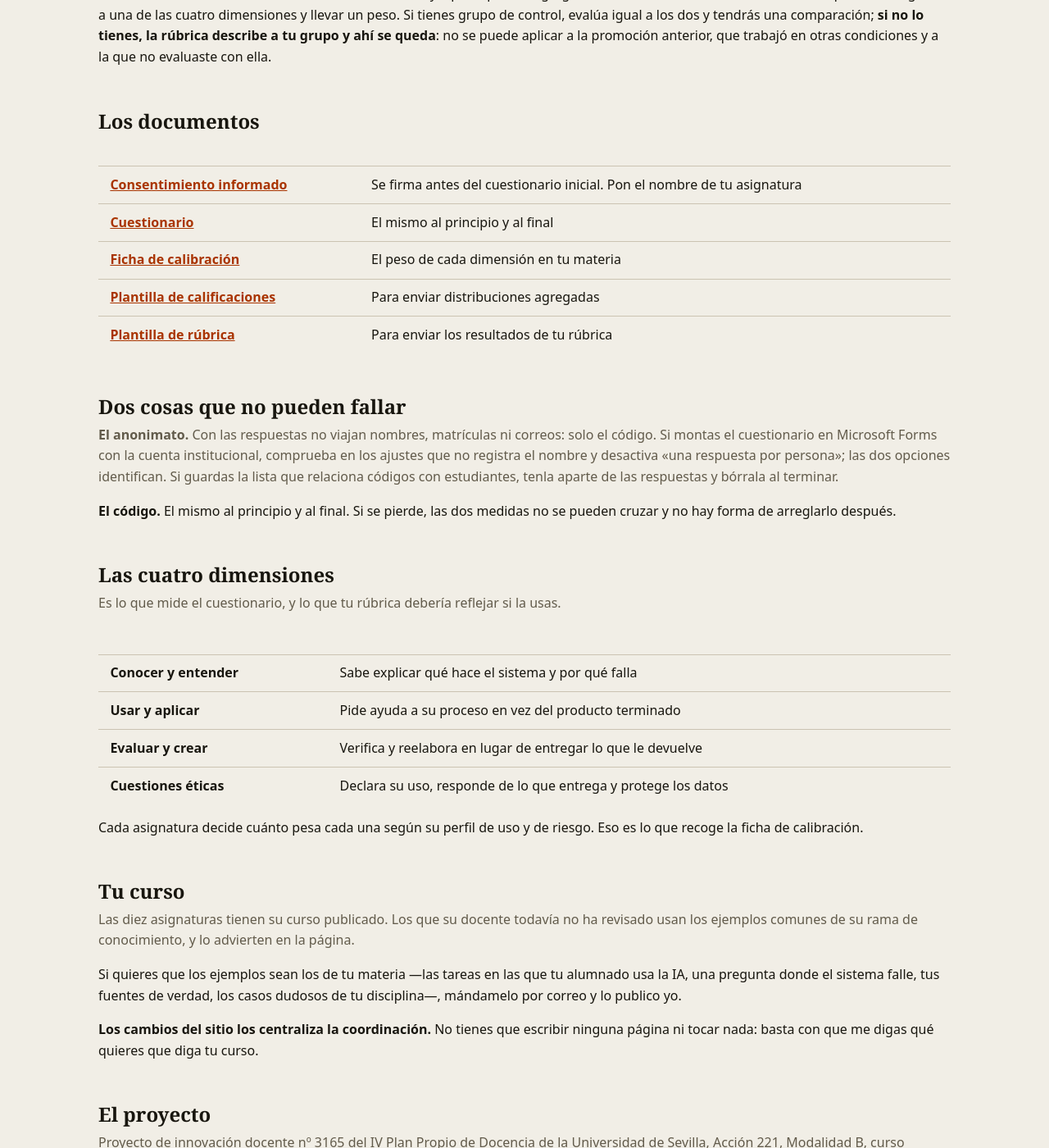
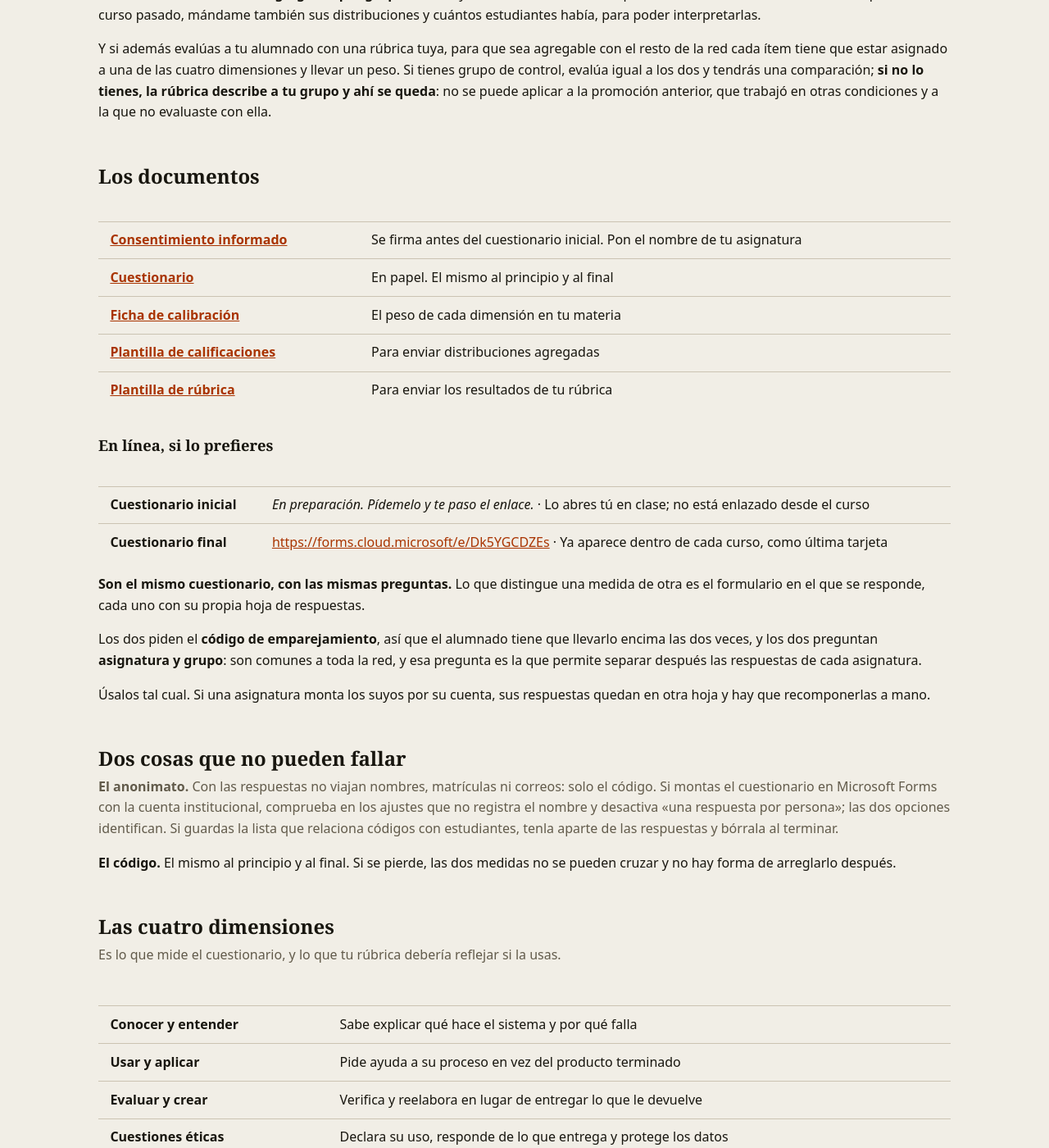
Before and after one commit to jorgeBIGS/innovacion-US-3165, a Jekyll site: the page built from profesorado.md, in a window 1280 px wide and 1400 px high, scrolled down 806 px. Shown: the whole window at 82% size. Built offline with Jekyll 4.4.1, drawn with Linux system fonts in a browser that asks for light colours; some of the changed text lies outside the part shown.

Commit message:
Cuestionario en línea también para la medida inicial
Los dos formularios son idénticos y comunes a toda la red: lo que
distingue una medida de otra es en cuál se responde, porque cada uno
tiene su hoja de respuestas, y la pregunta de asignatura y grupo
permite separarlas después. Así la coordinación recoge todo en dos
hojas en vez de perseguir diez.

El inicial no se enlaza desde el curso ni se publica: lo abre el
docente en clase. Si circulara, alguien podría responderlo con las
lecciones ya leídas y la medida de partida dejaría de serlo. El final
sigue siendo la tarjeta de cierre del curso.

La pregunta de cuántas lecciones ha leído pasa a estar en los dos: en
el inicial la respuesta esperable es ninguna, y sirve para comprobar
que nadie llega con el curso hecho.

Co-Authored-By: Claude Opus 5 <noreply@anthropic.com>

```diff
--- a/_config.yml
+++ b/_config.yml
@@ -5,8 +5,14 @@ description: >-
 lang: es
 github_url: https://github.com/jorgeBIGS/innovacion-US-3165
 
-# Formulario de autoevaluación común a toda la red. Una asignatura puede usar otro
-# definiendo 'formulario' en sus datos.
+# Formularios en línea, idénticos y comunes a toda la red: así todas las respuestas
+# quedan en dos hojas que recoge la coordinación, y la pregunta de asignatura y grupo
+# permite separarlas. Una asignatura puede usar los suyos con 'formulario_inicial' o
+# 'formulario' en sus datos, pero entonces sus respuestas quedan fuera de esas hojas.
+#
+# El inicial NO se enlaza desde el curso: lo pasa el docente en clase, antes de que el
+# alumnado vea ninguna lección. El final sí, como última tarjeta del curso.
+formulario_inicial_comun:
 formulario_comun: https://forms.cloud.microsoft/e/Dk5YGCDZEs
 url: https://jorgebigs.github.io
 baseurl: /innovacion-US-3165
--- a/profesorado.md
+++ b/profesorado.md
@@ -27,6 +27,11 @@ Reparte el consentimiento y el código, recoge el consentimiento firmado y pasa
 cuestionario. Si tu alumnado llega con las lecciones ya leídas, esta medida no sirve: no
 estarías midiendo su punto de partida.
 
+Puedes pasarlo **en papel o en línea**: si lo prefieres en línea, usa el enlace del
+cuestionario inicial de la tabla de abajo y proyéctalo en clase. Ese enlace no está en el
+curso ni se publica en ninguna parte, justo para que nadie lo responda después de haber
+leído las lecciones.
+
 Insiste en que conserve su código, porque tendrá que repetirlo al final.
 
 **3. Ahora sí, preséntales el curso.** Cuatro lecciones cortas que leen cuando quieren, y
@@ -53,10 +58,28 @@ evaluaste con ella.
 | | |
 | --- | --- |
 | **[Consentimiento informado]({{ '/descargas/consentimiento-informado.docx' | relative_url }})** | Se firma antes del cuestionario inicial. Pon el nombre de tu asignatura |
-| **[Cuestionario]({{ '/descargas/cuestionario-autopercepcion.docx' | relative_url }})** | El mismo al principio y al final |
+| **[Cuestionario]({{ '/descargas/cuestionario-autopercepcion.docx' | relative_url }})** | En papel. El mismo al principio y al final |
 | **[Ficha de calibración]({{ '/descargas/ficha-calibracion.docx' | relative_url }})** | El peso de cada dimensión en tu materia |
 | **[Plantilla de calificaciones]({{ '/descargas/plantilla-distribucion-calificaciones.docx' | relative_url }})** | Para enviar distribuciones agregadas |
 | **[Plantilla de rúbrica]({{ '/descargas/plantilla-rubrica-agregada.docx' | relative_url }})** | Para enviar los resultados de tu rúbrica |
+
+### En línea, si lo prefieres
+
+{% assign inicial = site.formulario_inicial_comun %}
+| | |
+| --- | --- |
+| **Cuestionario inicial** | {% if inicial %}<{{ inicial }}>{% else %}*En preparación. Pídemelo y te paso el enlace.*{% endif %} · Lo abres tú en clase; no está enlazado desde el curso |
+| **Cuestionario final** | <{{ site.formulario_comun }}> · Ya aparece dentro de cada curso, como última tarjeta |
+
+**Son el mismo cuestionario, con las mismas preguntas.** Lo que distingue una medida de
+otra es el formulario en el que se responde, cada uno con su propia hoja de respuestas.
+
+Los dos piden el **código de emparejamiento**, así que el alumnado tiene que llevarlo
+encima las dos veces, y los dos preguntan **asignatura y grupo**: son comunes a toda la
+red, y esa pregunta es la que permite separar después las respuestas de cada asignatura.
+
+Úsalos tal cual. Si una asignatura monta los suyos por su cuenta, sus respuestas quedan en
+otra hoja y hay que recomponerlas a mano.
 
 ## Dos cosas que no pueden fallar
 
```
Also changed, not shown: instrumentos/cuestionario-autopercepcion.md (+3 -4 lines), instrumentos/formulario-microsoft.md (+19 -3 lines), 4 other files.
